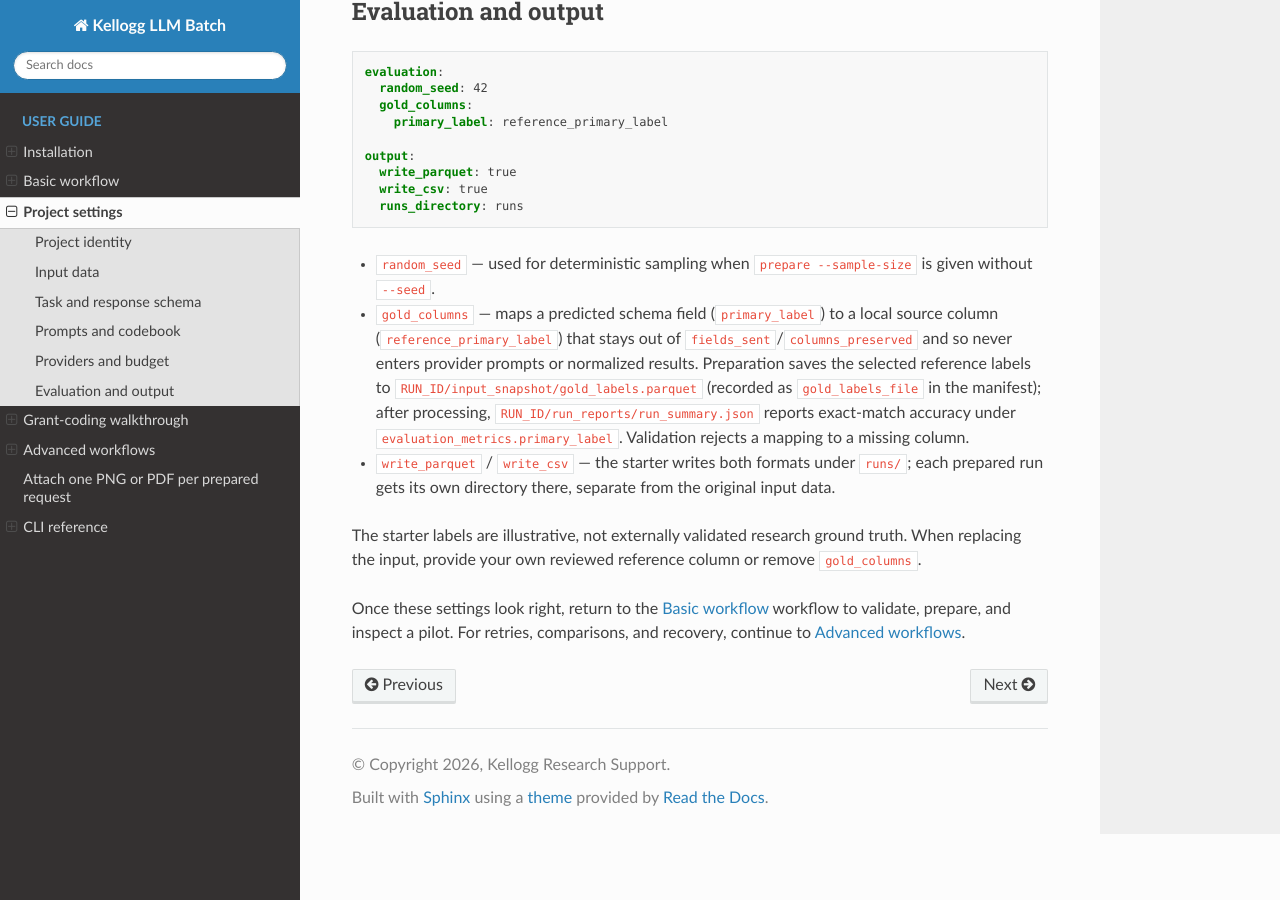
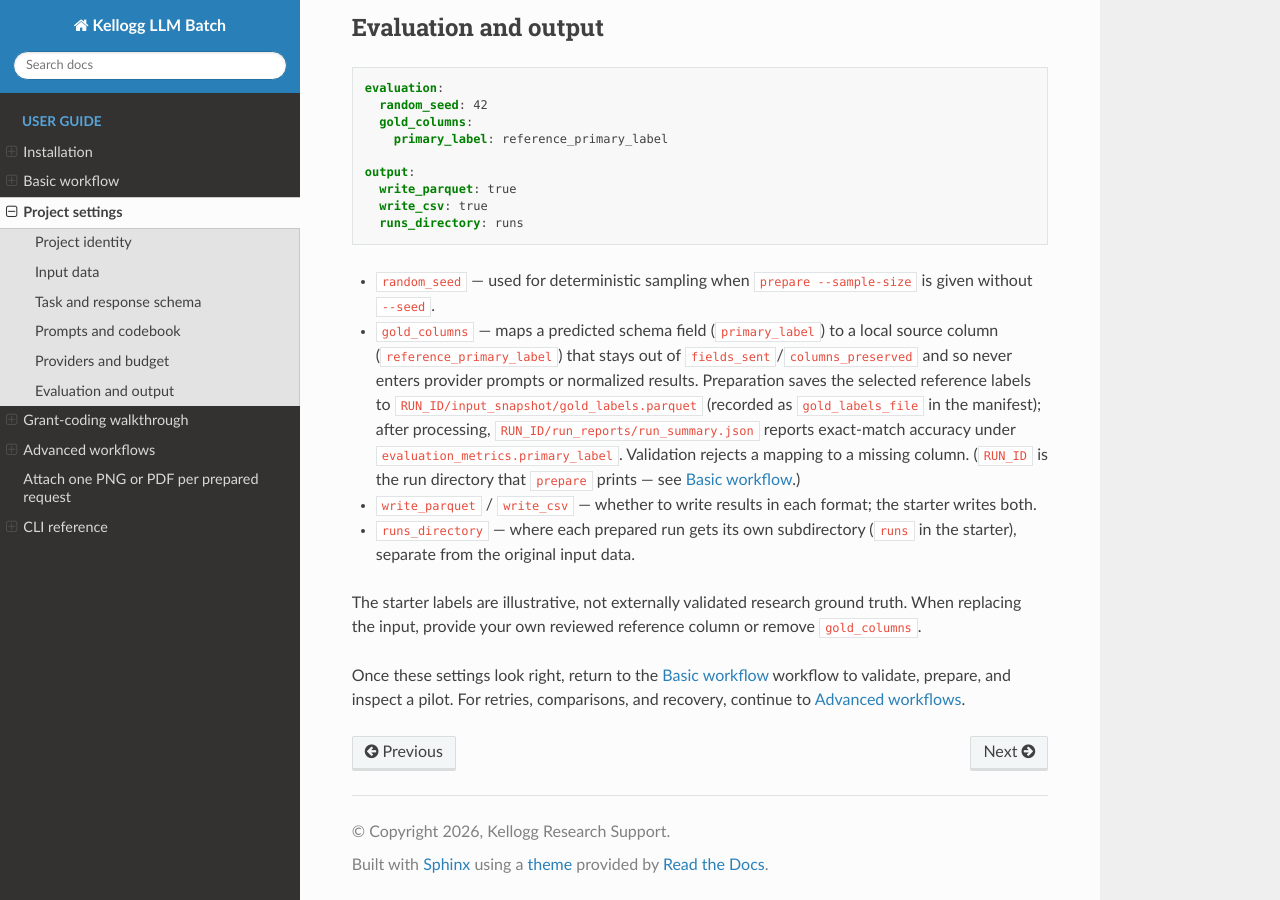
Before and after one commit to rs-kellogg/llm-batch_pipeline, a Sphinx documentation site: the page built from docs/project_settings.rst, in a window 1280 px wide and 900 px high, scrolled down 2723 px. Built offline with Sphinx 7.4.7 and the Read the Docs theme 3.1.0, drawn with Linux system fonts in a browser that asks for light colours; some of the changed text lies outside the part shown.

Commit message:
update project page text

```diff
--- a/docs/project_settings.rst
+++ b/docs/project_settings.rst
@@ -105,15 +106,15 @@
          path: context/codebook.csv
          format: csv
 
+* ``prompt.version`` — a version label recorded with the run. Keep it quoted
+  (``"1.0"``) so YAML reads it as a string, and update it when you
+  intentionally revise the prompt.
 * ``system_file`` / ``user_file`` — the model instructions. The user prompt
   must insert ``${records_json}`` for each request.
 * ``context.codebook`` — a named context file, inserted as
   ``${codebook_json}``. ``format: auto`` works by filename extension; ``csv``
   states it explicitly, as the starter does. Keep codebook labels aligned
   with the enums in ``schema.json``.
-* ``prompt.version`` — a version label recorded with the run. Keep it quoted
-  (``"1.0"``) so YAML reads it as a string, and update it when you
-  intentionally revise the prompt.
 
 Providers and budget
 --------------------
@@ -164,10 +165,12 @@
   ``gold_labels_file`` in the manifest); after processing,
   ``RUN_ID/run_reports/run_summary.json`` reports exact-match accuracy under
   ``evaluation_metrics.primary_label``. Validation rejects a mapping to a
-  missing column.
-* ``write_parquet`` / ``write_csv`` — the starter writes both formats under
-  ``runs/``; each prepared run gets its own directory there, separate from
-  the original input data.
+  missing column. (``RUN_ID`` is the run directory that ``prepare`` prints —
+  see :doc:`basic`.)
+* ``write_parquet`` / ``write_csv`` — whether to write results in each
+  format; the starter writes both.
+* ``runs_directory`` — where each prepared run gets its own subdirectory
+  (``runs`` in the starter), separate from the original input data.
 
 The starter labels are illustrative, not externally validated research ground
 truth. When replacing the input, provide your own reviewed reference column
```
Also changed, not shown: other parts of docs/project_settings.rst (+1 -0 lines).
